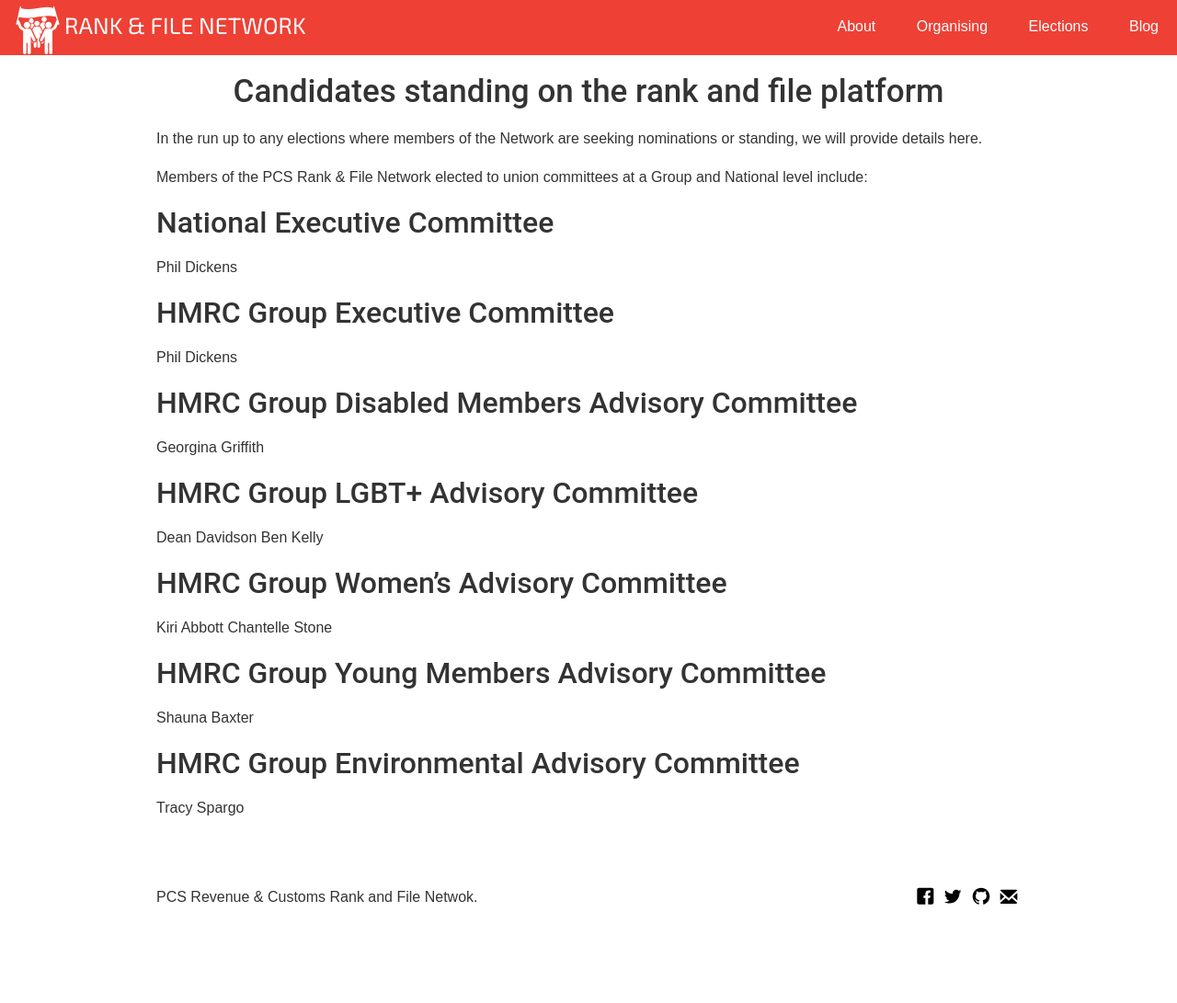
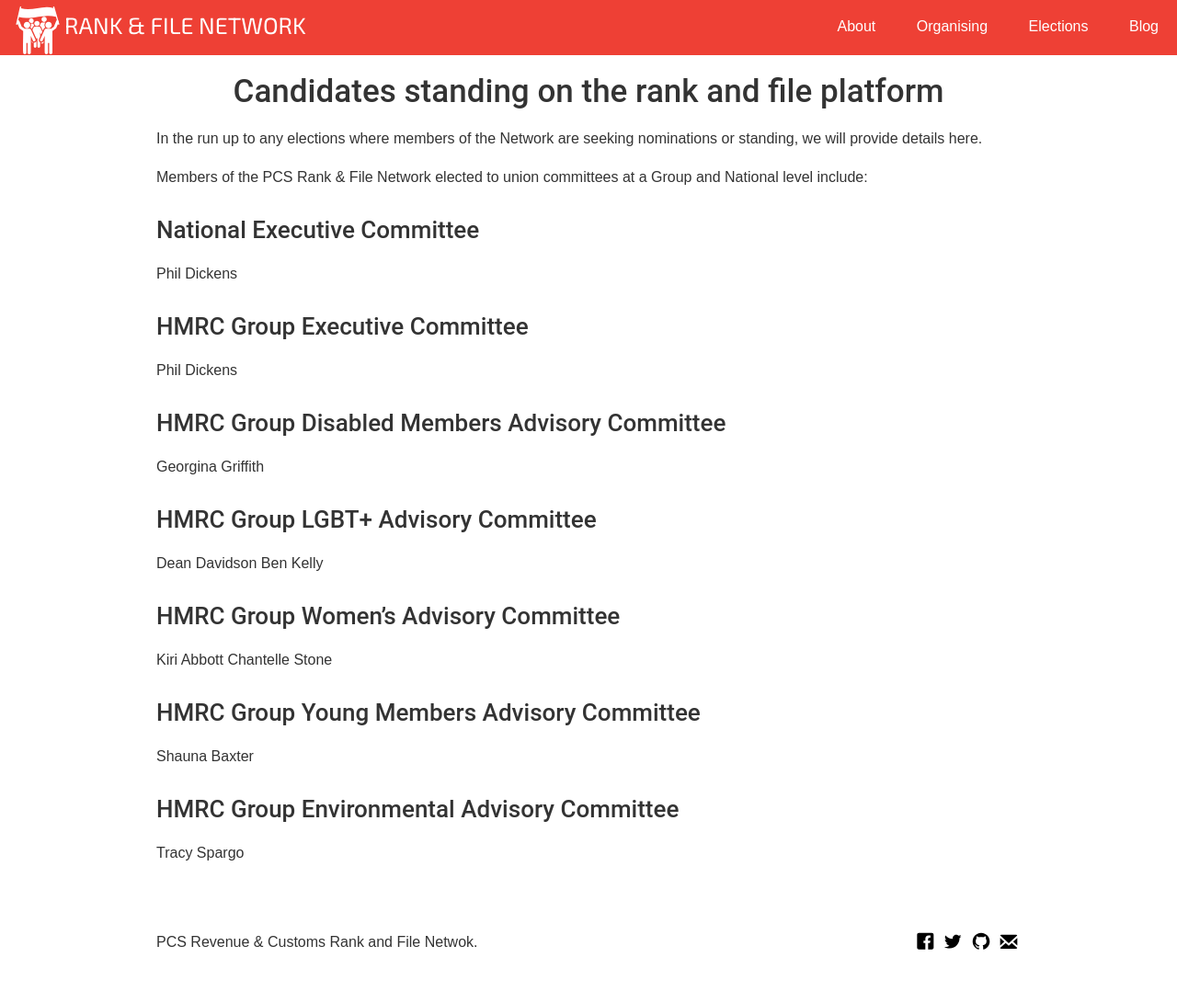
Before and after one commit to pcsrankandfile/pcsrankandfile.github.io, a Jekyll site: the page built from elections.md, in a window 1280 px wide. Shown: the whole page at 92% size. Built offline with Jekyll 4.4.1, drawn with Linux system fonts in a browser that asks for light colours; our own code applies the rules of GitHub Pages for plain Markdown files; before the commit the page ends 1042 px from its top, so only the background shows below that.

```diff
--- a/elections.md
+++ b/elections.md
@@ -4,25 +4,25 @@ In the run up to any elections where members of the Network are seeking nominati
 
 Members of the PCS Rank & File Network elected to union committees at a Group and National level include:
 
-## National Executive Committee
+### National Executive Committee
 Phil Dickens
 
-## HMRC Group Executive Committee
+### HMRC Group Executive Committee
 Phil Dickens
 
-## HMRC Group Disabled Members Advisory Committee
+### HMRC Group Disabled Members Advisory Committee
 Georgina Griffith
 
-## HMRC Group LGBT+ Advisory Committee
+### HMRC Group LGBT+ Advisory Committee
 Dean Davidson
 Ben Kelly
 
-## HMRC Group Women's Advisory Committee
+### HMRC Group Women's Advisory Committee
 Kiri Abbott
 Chantelle Stone
 
-## HMRC Group Young Members Advisory Committee
+### HMRC Group Young Members Advisory Committee
 Shauna Baxter
 
-## HMRC Group Environmental Advisory Committee
+### HMRC Group Environmental Advisory Committee
 Tracy Spargo
```
